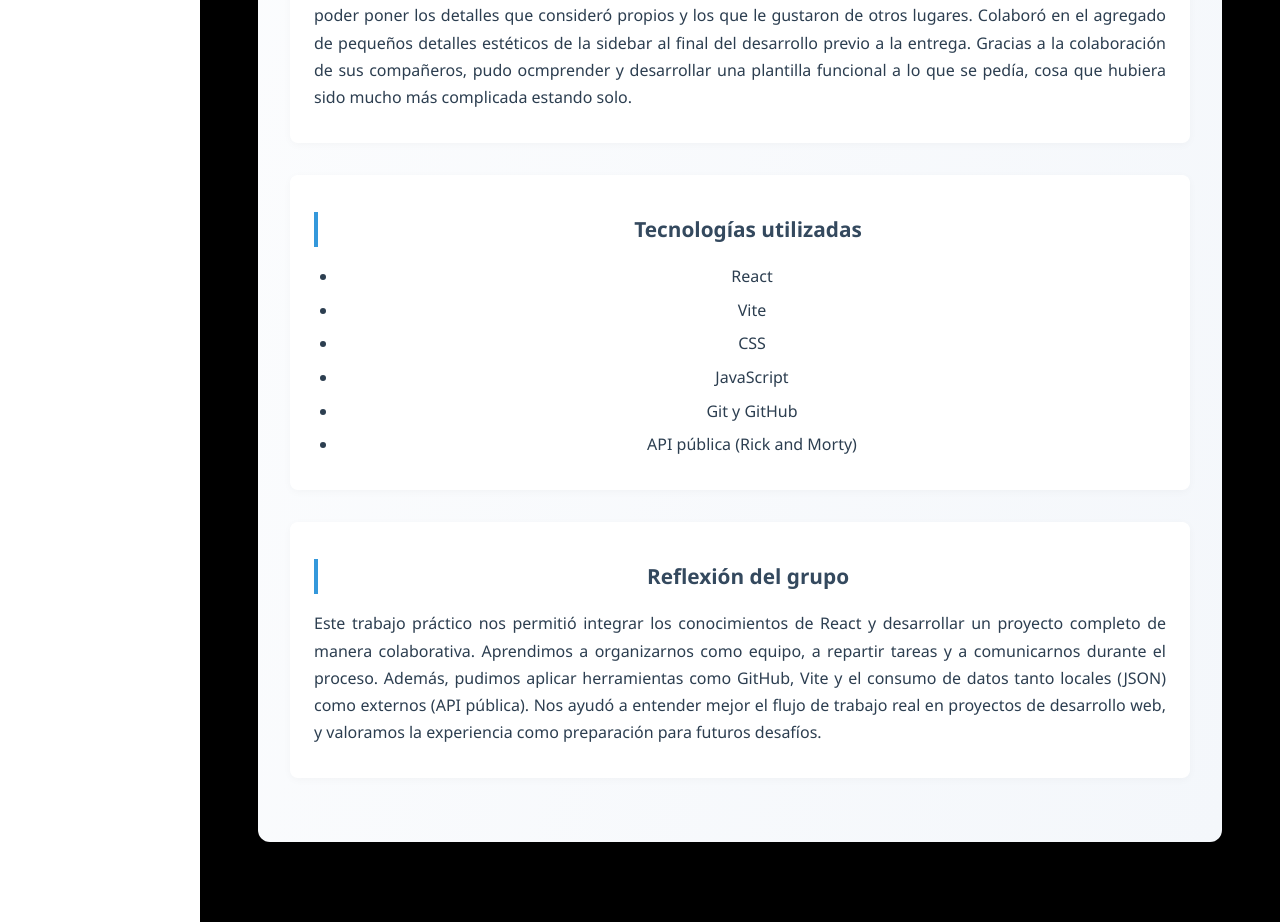
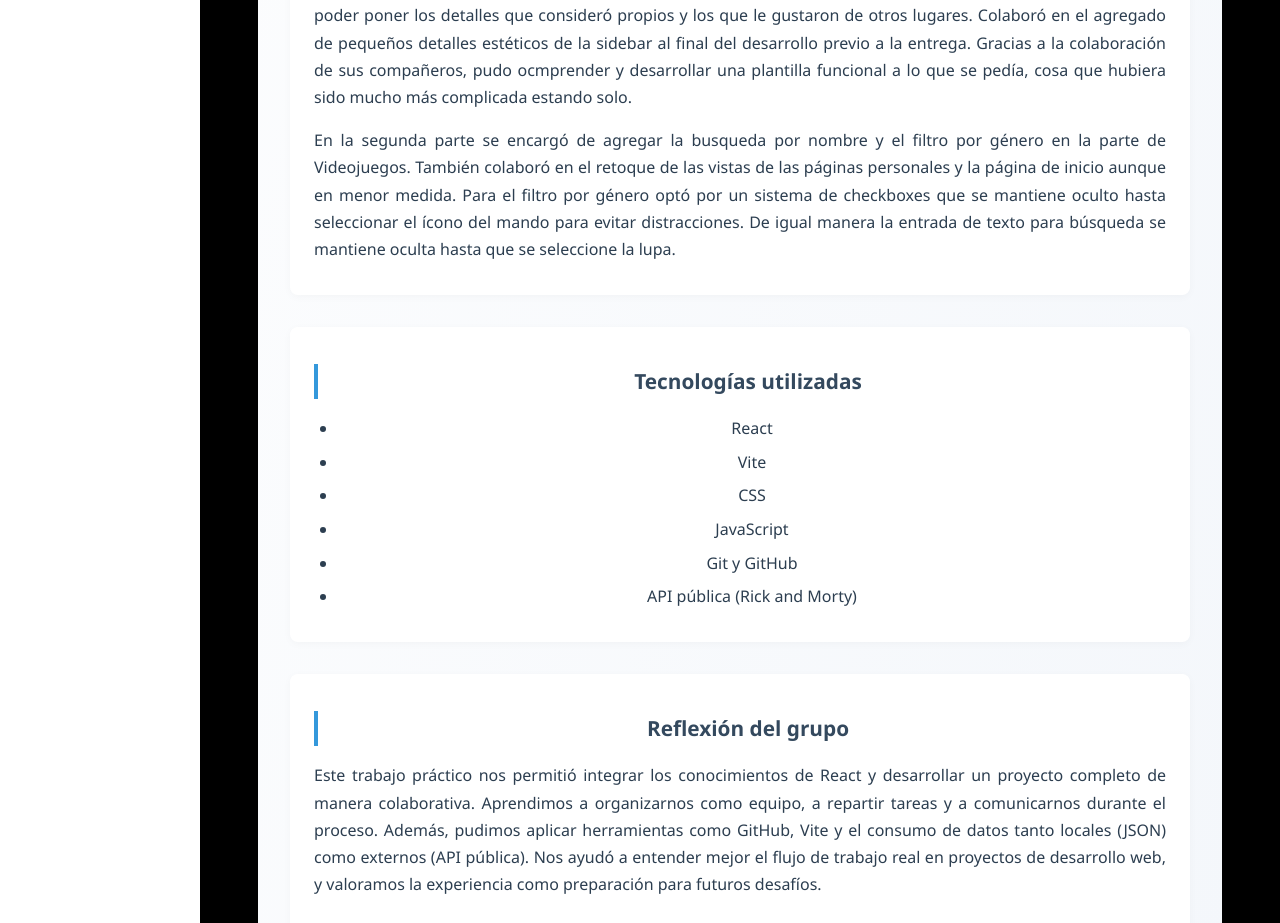
Before and after one commit to SabrinaChoque/TP2_Front_Grupo7_comisionD, a React (Vite) app: page /bitacora in a window 1280 px wide. Shown: the part 2330-3253 px from the top of the page. Built offline with nearby package versions, Linux system fonts and the light colour scheme; a web font is replaced by a local one.

Commit message:
Bitacora

```diff
--- a/src/pages/Bitacora.jsx
+++ b/src/pages/Bitacora.jsx
@@ -59,6 +59,7 @@ Durante las últimas etapas del proyecto, Sabrina implementó la funcionalidad d
    <p>
     <strong>Alejandro:</strong> Se encargó del diseño de la parte personal. Aunque fue bastante complicado en un principio, estudiando las versiones de sus compañeros junto con el material de consulta, pudo crear una base en la cual poder poner los detalles que consideró propios y los que le gustaron de otros lugares. Colaboró en el agregado de pequeños detalles estéticos de la sidebar al final del desarrollo previo a la entrega. Gracias a la colaboración de sus compañeros, pudo ocmprender y desarrollar una plantilla funcional a lo que se pedía, cosa que hubiera sido mucho más complicada estando solo.
   </p>
+  <p>En la segunda parte se encargó de agregar la busqueda por nombre y el filtro por género en la parte de Videojuegos. También colaboró en el retoque de las vistas de las páginas personales y la página de inicio aunque en menor medida. Para el filtro por género optó por un sistema de checkboxes que se mantiene oculto hasta seleccionar el ícono del mando para evitar distracciones. De igual manera la entrada de texto para búsqueda se mantiene oculta hasta que se seleccione la lupa. </p>
 </section>
 
       <section className="animate__animated animate__fadeInUp" style={{ animationDelay: '0.6s' }}>
```
